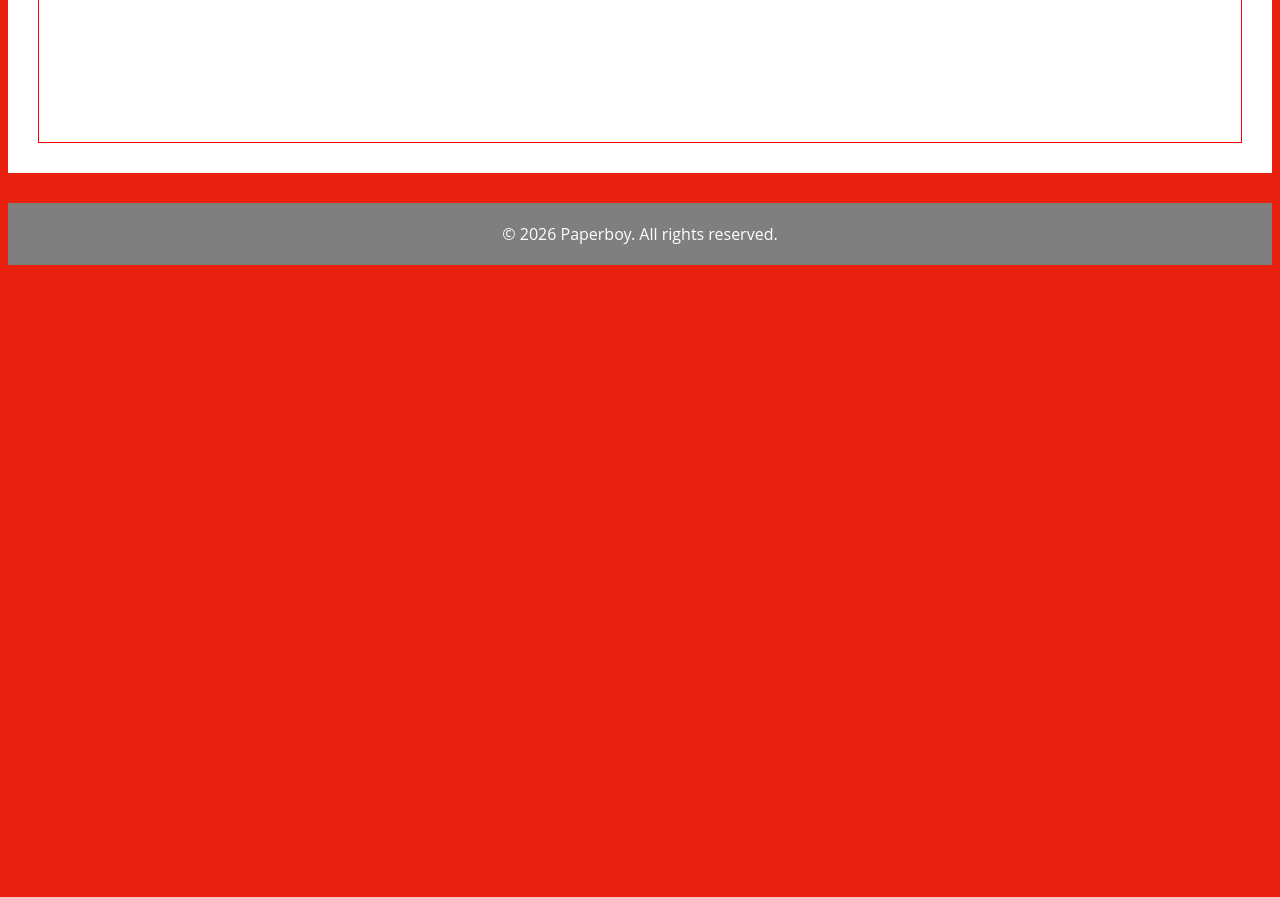
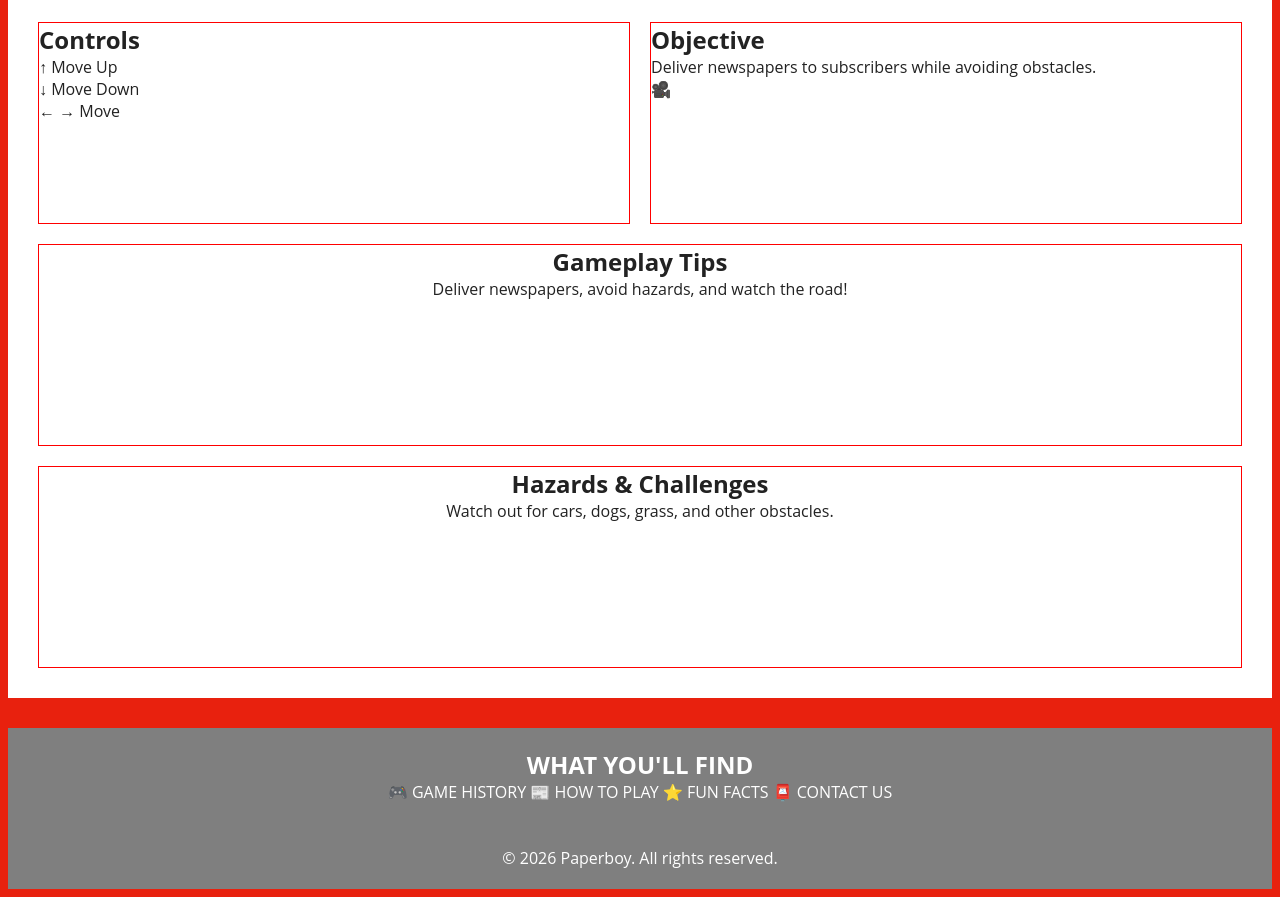
Before and after one commit to j-1ty/Group-1, a plain HTML site: page how_to_play.html in a window 1280 px wide. Shown: the part 733-1630 px from the top of the page. Before the commit the page ends 1006 px from the top, so only its background shows below. Drawn offline with Linux system fonts and the light colour scheme; files that its build step writes are made by us from their sources.

Commit message:
Enhance how_to_play.html with footer and links
Added footer with shortcuts and copyright notice.

```diff
--- a/how_to_play.html
+++ b/how_to_play.html
@@ -1,14 +1,16 @@
 <!DOCTYPE html>
 <html lang="en">
+<head>
 <meta charset="UTF-8">
-<head>
 <title>How to Play</title>
 <link rel="stylesheet" href="css/styles.css">
 </head>
 
 <header>
-</header>
-
+ <div class="logo">
+        <img src="images\newspaper_logo_emoji.png" alt="Newspaper logo">
+        PAPERBOY
+  </div>
 <nav>
 <ul class="menu">
 <li class="menu-item"><a href="index.html">Home</a></li>
@@ -18,9 +20,11 @@
 <li class="menu-item"><a href="contact.html">Contact</a></li>
 </ul>
 </nav>
+</header>
 <hr>
 <body>
 <div id="welcome">
+
 <div class="how_to_play">
 
   <h1 class="title">How to Play</h1>
@@ -51,12 +55,41 @@
   </section>
 
 </div>
-
 </div>
 
 </body>
 
+<footer>
+<div class="shortcuts">
+<!-- FOUR GAME LINKS -->
 
+    <h2>WHAT YOU'LL FIND</h2>
 
-<footer>&copy; 2026 Paperboy. All rights reserved.</footer>
+    <div class="shortcut-links">
+
+      <a href="history.html">
+        <span>🎮</span>
+        GAME HISTORY
+      </a>
+
+      <a href="how_to_play.html">
+        <span>📰</span>
+        HOW TO PLAY
+      </a>
+
+      <a href="nostalgia_fun_facts.html">
+        <span>⭐</span>
+        FUN FACTS
+      </a>
+
+      <a href="contact.html">
+        <span>📮</span>
+        CONTACT US
+      </a>
+
+    </div>
+</div>
+<br>
+<br>
+&copy; 2026 Paperboy. All rights reserved.</footer>
 </html>
```
